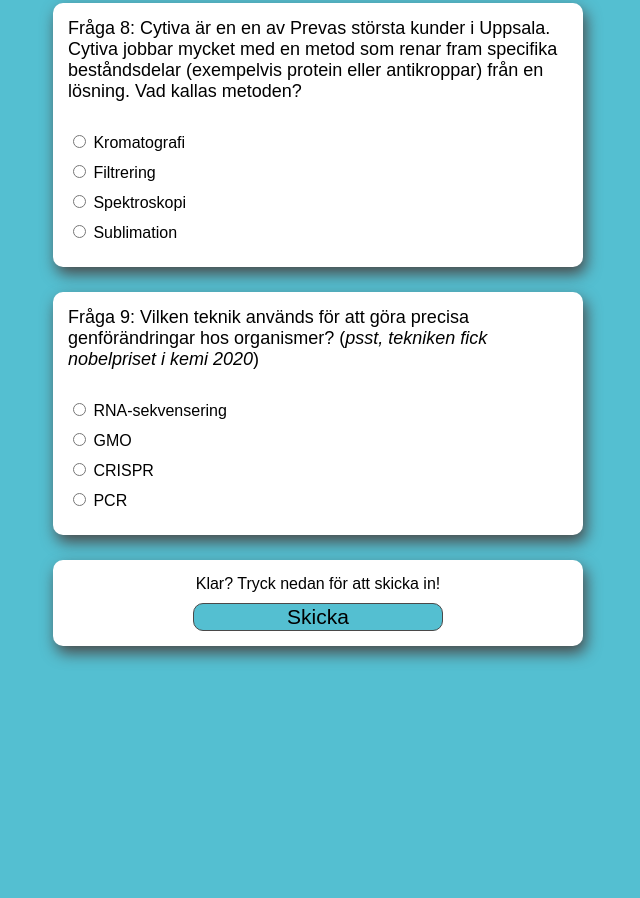
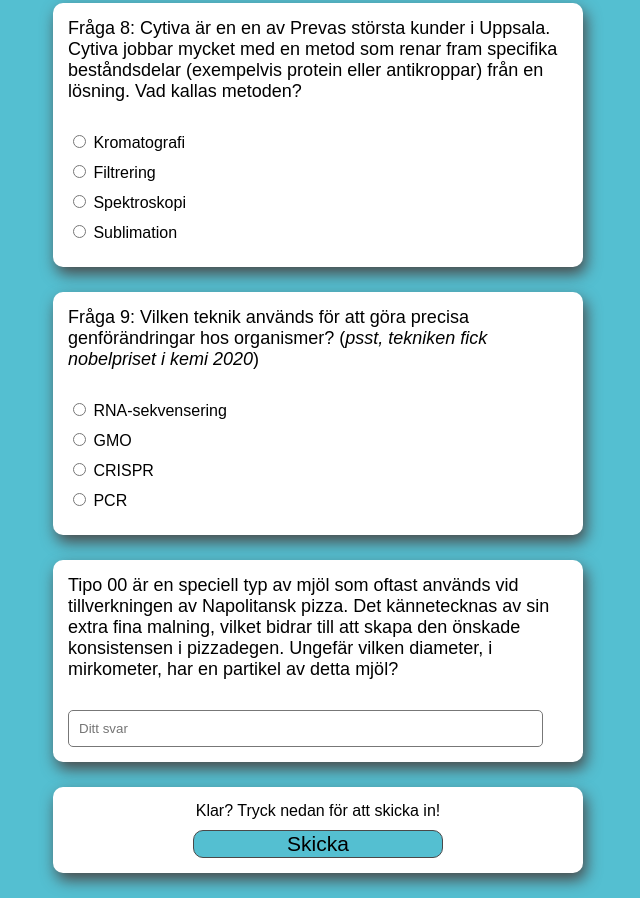
Before and after one commit to fredrikprevas/Survey, a plain HTML site: page index.html in a window 1280 px wide. Shown: the part 2804-3702 px from the top of the page, without its empty margins (322-962 px from the left). Before the commit the page ends 3475 px from the top, so only its background shows below. Drawn offline with Linux system fonts and the light colour scheme.

Commit message:
la till utslagsfrågan

```diff
--- a/code.js
+++ b/code.js
@@ -3,6 +3,13 @@ function setSelectedRadio(id, value) {
 }
 
 function submitForm() {
+
+  var inputElement = document.getElementById('Utslagid');
+  var hiddenElement = document.getElementById('Utslag');
+  var inputValue = inputElement.value;
+  hiddenElement.value = inputValue;
+
+
   document.getElementById('myButton').disabled = true;
   //document.getElementById('form').submit();
   LoadingPopup()
--- a/index.html
+++ b/index.html
@@ -27,6 +27,7 @@
 		<input type="hidden" id="KapacitorQ" name="Fråga 7" value = "N/A">
 		<input type="hidden" id="CytivaQ" name="Fråga 8" value = "N/A">
 		<input type="hidden" id="gensaxQ" name="Fråga 9" value = "N/A">
+		<input type="hidden" id="Utslag" name="Utslagsfrågan" value = "N/A">
 
 		<div class="form-control">
 			<img src="images/prevashello.png" class="prevashello">
@@ -369,6 +370,21 @@
 
 			</form>
 		</div>
+
+		<div class="form-control">
+			<form>
+				<label class="question-label" for="Utslagid" id="label-utslag">
+					Tipo 00 är en speciell typ av mjöl som oftast används vid tillverkningen av Napolitansk pizza.
+					Det kännetecknas av sin extra fina malning, vilket bidrar till att skapa den önskade konsistensen i pizzadegen.
+					Ungefär vilken diameter, i mirkometer, har en partikel av detta mjöl?
+				</label>
+				<input type="text"
+					id="Utslagid"
+					name ="Utslag"
+					placeholder="Ditt svar" />
+			</form>
+		</div>
+
 		<div class="form-control">
 			<form>
 				<label class = "ty-label">
```
Lines whose indentation alone changed are shown as unchanged.
